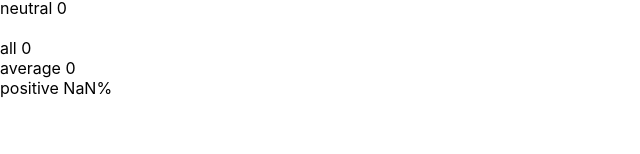
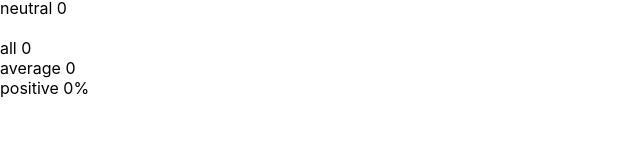
Before and after one commit to anthonyzamarro/fullstackopen, a React (Create React App) app in the folder part1/exercises/exercise2/unicafe/: page / in a window 1280 px wide. Shown: the part 146-300 px from the top of the page, without its empty margins (0-640 px from the left). Built offline with nearby package versions, Linux system fonts and the light colour scheme; the HTML template or start-up script is replaced by a standard one.

Commit message:
fix NaN issue for positive percent

```diff
--- a/part1/exercises/exercise2/unicafe/src/App.js
+++ b/part1/exercises/exercise2/unicafe/src/App.js
@@ -23,6 +23,7 @@ const App = () => {
   }
 
   const all = neutral + good + bad;
+  const positive = good / all;
 
   return (
     <>
@@ -36,7 +37,7 @@ const App = () => {
       <br />
       <div>all {all}</div>
       <div>average {all / 3}</div>
-      <div>positive { `${(good / all) * 100}%` }</div>
+      <div>positive { `${isNaN(positive) ? 0 : positive * 100}%` }</div>
     </>
   );
 }
```
